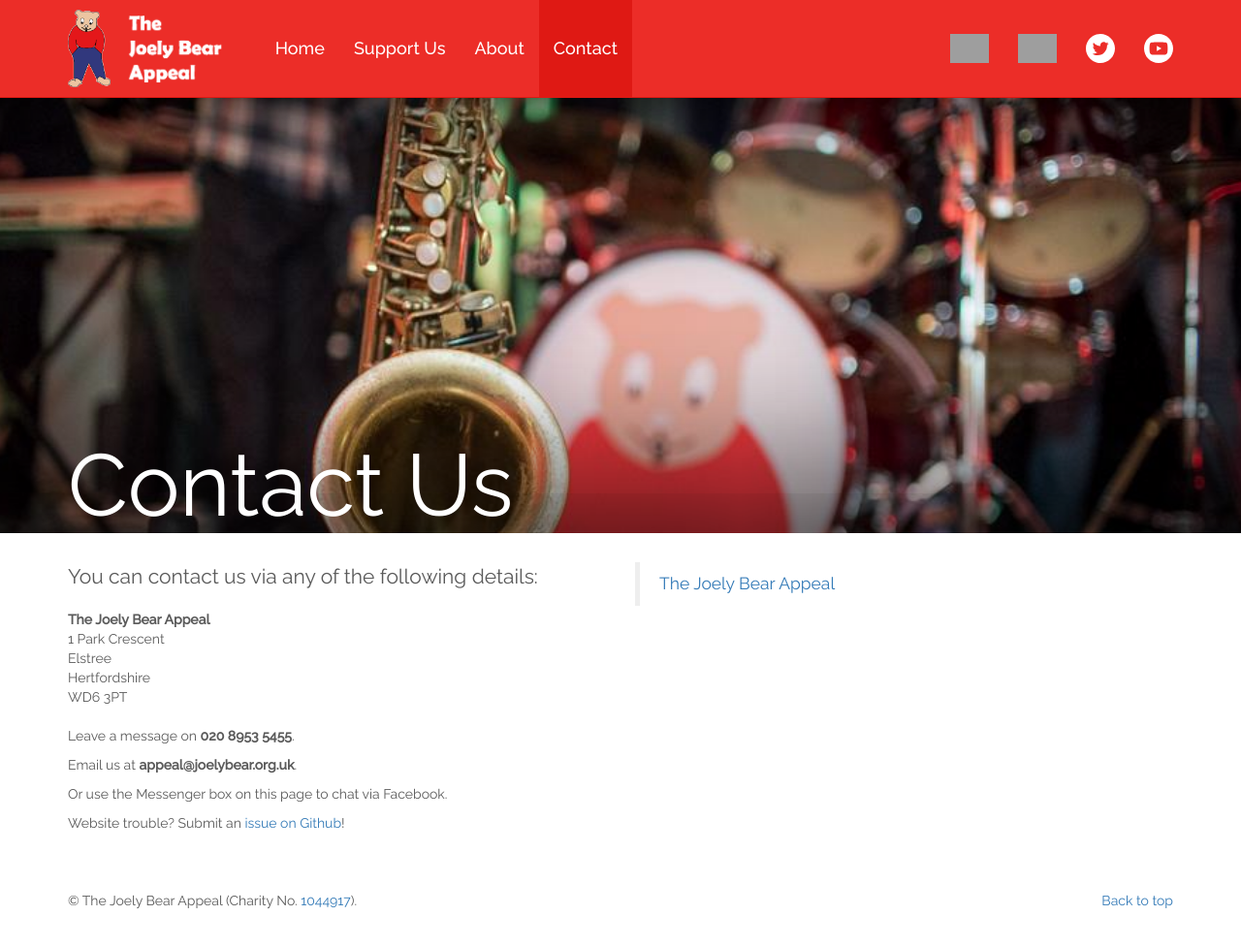
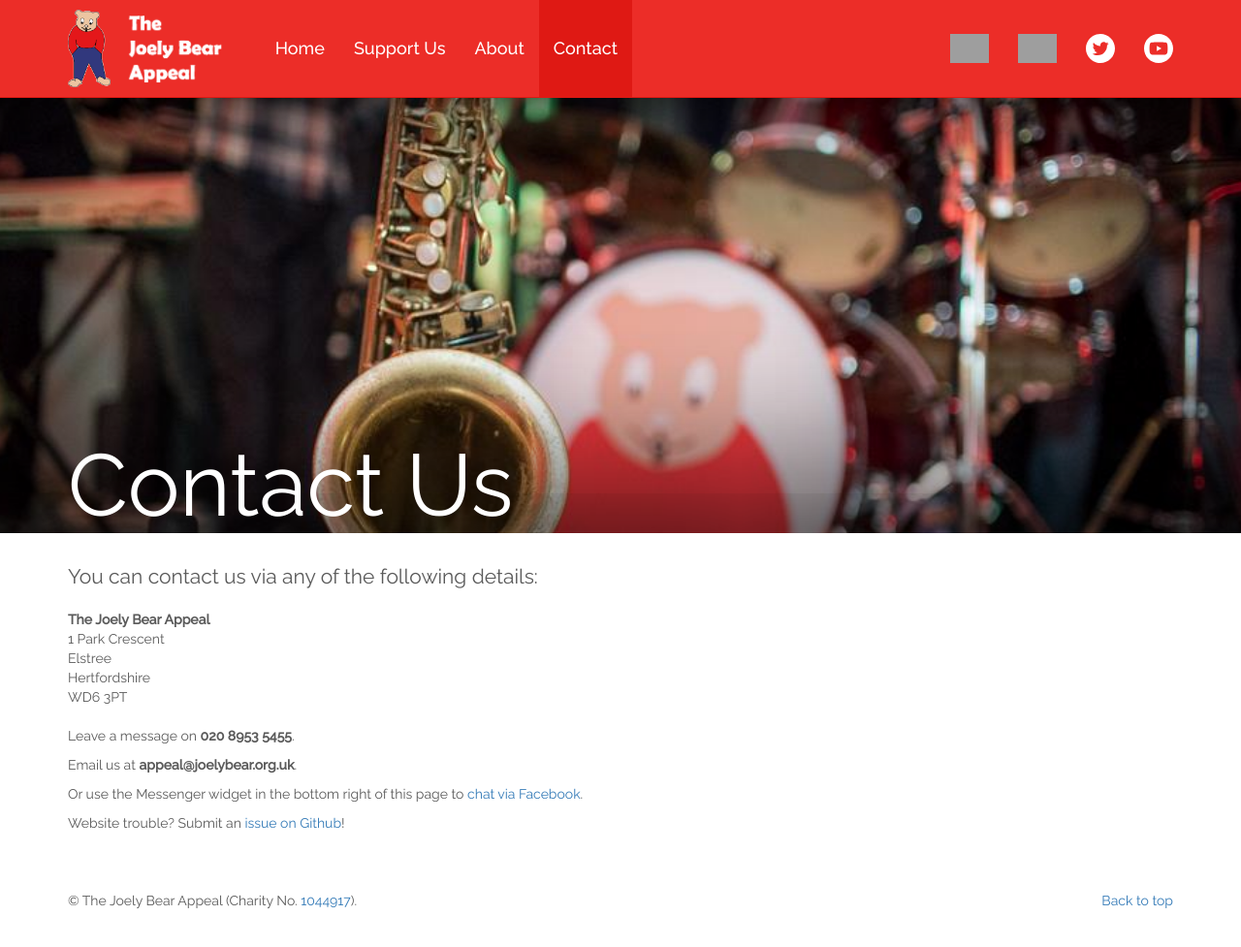
Before and after one commit to joelybear/joelybear.github.io, a Jekyll site: the page built from contact.html, in a window 1280 px wide and 989 px high. Shown: the top 977 px of the window at 97% size. Built offline with Jekyll 4.4.1, drawn with Linux system fonts in a browser that asks for light colours; comment, search, counter and statistics services are not loaded; grey boxes are pictures that could not be loaded.

Commit message:
Remove old fb widget

```diff
--- a/contact.html
+++ b/contact.html
@@ -5,15 +5,6 @@ cover-image: img/saxophone.jpg
 nav-title: Contact
 nav-weight: 40
 ---
-<div id="fb-root"></div>
-<script>(function(d, s, id) {
-  var js, fjs = d.getElementsByTagName(s)[0];
-  if (d.getElementById(id)) return;
-  js = d.createElement(s); js.id = id;
-  js.src = "//connect.facebook.net/en_GB/sdk.js#xfbml=1&version=v2.7&appId=648171255345930";
-  fjs.parentNode.insertBefore(js, fjs);
-}(document, 'script', 'facebook-jssdk'));
-</script>
 <div class = "row">
   <div class = "col-sm-6">
     <p class="lead">You can contact us via any of the following details:</p>
@@ -32,12 +23,10 @@ nav-weight: 40
     <p>Email us at <strong>appeal@joelybear.org.uk</strong>.</p>
 
     <!-- <h4> By Instant Message</h4> -->
-    <p>Or use the Messenger box on this page to chat via Facebook.</p>
+    <p>Or use the Messenger widget in the bottom right of this page to <a href="https://www.m.me/joelybear">chat via Facebook</a>.</p>
 
     <p> Website trouble? Submit an <a href="https://github.com/joelybear/joelybear.github.io/issues">issue on Github</a>! </p>
     <!-- <div style="height:150px;width:20%; background-color:red;color:white">Mailchimp form goes here</div> -->
 
-  </div><div class = "col-sm-6">
-    <div class="fb-page" data-href="https://www.facebook.com/JoelyBear/" data-tabs="messages" data-small-header="true" data-adapt-container-width="true" data-hide-cover="true" data-height="250" data-show-facepile="false"><blockquote cite="https://www.facebook.com/JoelyBear/" class="fb-xfbml-parse-ignore"><a href="https://www.facebook.com/JoelyBear/">The Joely Bear Appeal</a></blockquote></div>
   </div>
 </div>
```
